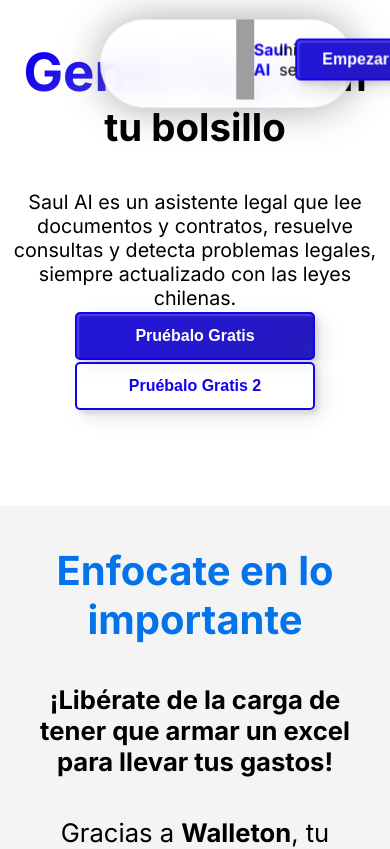
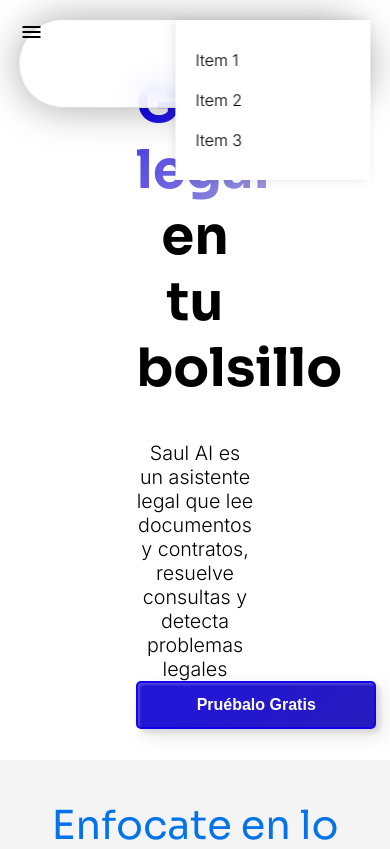
Before and after one commit to martinnss/cheap-flights, a React (Create React App) app in the folder frontend/: page / in a window 390 px wide. Shown: the top 849 px of the page. Built offline with nearby package versions, Linux system fonts and the light colour scheme; grey boxes are pictures that could not be loaded.

Commit message:
working on header bar responsivnes

```diff
--- a/frontend/public/index.html
+++ b/frontend/public/index.html
@@ -28,6 +28,7 @@
     <script async defer src="https://apis.google.com/js/api.js" onload="gapiLoaded()"></script>
     <script async defer src="https://accounts.google.com/gsi/client" onload="gisLoaded()"></script>
 
+
     <script>
       // Function to handle Google APIs library loaded
       function gapiLoaded() {
@@ -41,6 +42,7 @@
         // Add your code to use the Google Sign-In library here
       }
     </script>
+    <link rel="stylesheet" href="https://fonts.googleapis.com/css2?family=Material+Symbols+Outlined:opsz,wght,FILL,GRAD@24,400,0,0" />
   </head>
   <body>
     <noscript>You need to enable JavaScript to run this app.</noscript>
--- /dev/null
+++ b/frontend/src/Containers/HamburgerMenu.jsx
@@ -0,0 +1,55 @@
+import React, { useState } from 'react';
+import styled from 'styled-components';
+
+const HamburgerIcon = styled.div`
+  cursor: pointer;
+`;
+
+const MenuContainer = styled.div`
+  position: fixed;
+  top: ${props => (props.isOpen ? '100vh' : '0')}; /* Controla la posición desde arriba */
+  right: 0;
+  height: auto;
+  width: 50vw;
+  background-color: #ffffff;
+  box-shadow: -2px 0px 10px rgba(0, 0, 0, 0.1); /* Opcional: Agrega sombra */
+  transition: top 0.3s ease-in-out; /* Aplica transición en la propiedad 'top' */
+`;
+
+const MenuList = styled.ul`
+  list-style-type: none;
+  padding: 20px;
+`;
+
+const MenuItem = styled.li`
+  padding: 10px 0;
+  cursor: pointer;
+  &:hover {
+    font-weight: bold;
+  }
+`;
+
+const HamburgerMenu = () => {
+  const [isOpen, setIsOpen] = useState(false);
+
+  const toggleMenu = () => {
+    setIsOpen(!isOpen);
+  };
+
+  return (
+    <>
+      <HamburgerIcon onClick={toggleMenu}>
+      <span class="material-symbols-outlined">menu</span>
+      </HamburgerIcon>
+      <MenuContainer isOpen={isOpen}>
+        <MenuList>
+          <MenuItem>Item 1</MenuItem>
+          <MenuItem>Item 2</MenuItem>
+          <MenuItem>Item 3</MenuItem>
+        </MenuList>
+      </MenuContainer>
+    </>
+  );
+};
+
+export default HamburgerMenu;
--- a/frontend/src/Containers/HeaderBar.jsx
+++ b/frontend/src/Containers/HeaderBar.jsx
@@ -3,11 +3,13 @@
 import styled from 'styled-components';
 
 import PrimaryButton from '../Components/PrimaryButton';
+import HamburgerMenu from '../Containers/HamburgerMenu';
+
 
 
 const HeaderDiv = styled.div`
   position: fixed;
-  height: 8rem;
+  height: 7rem;
   width: 100vw;
   z-index: 10000;
 `;
@@ -20,21 +22,30 @@
   transform: translate(-50%, -50%); /* Centra el div exactamente */
   position: fixed;
   top: 4rem;
-  margin-left: 2rem;
-  margin-right: 2rem;
-  width: 65vw;
+  width: 70rem;
   height: 5.5rem;
   z-index: 10000;
   border-radius: 5rem;
   background-color: rgba(255, 255, 255, 0.85);
   backdrop-filter: blur(15px);
+
+
+  @media only screen and (max-width: 1200px) {
+    width: 90vw;
+  }
+
 `;
 
 const HeaderContainer = styled.div`
   display: flex;
+  height: 100%;
   align-items: center;
   justify-content: space-between;
-  margin: 0px 145px;
+  margin: 0px 1rem;
+
+  @media only screen and (max-width: 820px) {
+    display: none;
+  }
 `;
 
 const LogoContainer = styled.div`
@@ -42,6 +53,10 @@
   justify-content: center;
   align-items: center;
   margin-bottom: 0px;
+
+  & > p:first-of-type {
+    margin-left: 2rem;
+  }
 `;
 
 const LogoImg = styled.img`
@@ -52,18 +67,20 @@
 const LogoText = styled.h1`
   color: var(--blue);
   margin-bottom: 0px;
+  font-size: 2rem;
 `;
 
 const LoginContainer = styled.div`
-  width: 20%;
+  width: 30%;
   display: flex;
   align-items: center;
+  justify-content:space-around ;
+
+  @media only screen and (max-width: 1200px) {
+    width: 40%;
+  }
 `;
 
-const LoginText = styled.p`
-  width: 75%;
-  margin-right: 1rem;
-`;
 
 
 
@@ -79,17 +96,21 @@
 
   return (
     <HeaderDiv >
-          <Header>
+    <Header>
       <HeaderContainer>
         <LogoContainer>
           <LogoImg src="https://firebasestorage.googleapis.com/v0/b/saving-expenses-tracker.appspot.com/o/logos%2Foutput-onlinepngtools%20(1).png?alt=media&token=3cc14b4a-0b1f-4fd8-8bd1-b54a2861b3ef" alt="walleton logo, a pig" />
           <LogoText>Saul AI</LogoText>
+          <p>Como Funciona</p>
         </LogoContainer>
         <LoginContainer>
-          <LoginText onClick={navigateToLogin}>Iniciar sesión</LoginText>
-          <PrimaryButton onClick={navigateToSignup} text="Empezar"/>
+          <PrimaryButton onClick={navigateToLogin} text="Iniciar sesión" mode="light" ></PrimaryButton>
+          <PrimaryButton onClick={navigateToSignup} text="Empezar" />
         </LoginContainer>
       </HeaderContainer>
+
+      <HamburgerMenu />
+
     </Header>
     </HeaderDiv>
   );
--- a/frontend/src/Pages/Home.jsx
+++ b/frontend/src/Pages/Home.jsx
@@ -4,6 +4,7 @@
 
 import PrimaryButton from '../Components/PrimaryButton';
 import HeaderBar from '../Containers/HeaderBar';
+
 import DarkContainerBackground from '../Components/DarkBackground';
 import ClearBackground from '../Components/ClearBackground';
 import CardGlowing from '../Containers/CardGlowing';
@@ -29,9 +30,8 @@
         <section id="main-section">
             <div className="main-section-text">
                 <h1><span>Genio legal</span> en tu bolsillo </h1>
-                <p className ="main-p">Saul AI es un asistente legal que lee documentos y contratos, resuelve consultas y detecta problemas legales, siempre actualizado con las leyes chilenas.</p>
+                <p className ="main-p">Saul AI es un asistente legal que lee documentos y contratos, resuelve consultas y detecta problemas legales</p>
                 <PrimaryButton onClick={navigateToSignup} text="Pruébalo Gratis" height="3rem" width="15rem" />
-                <PrimaryButton onClick={navigateToSignup} text="Pruébalo Gratis 2" height="3rem" width="15rem" mode="light" />
             </div>
         </section>
 
--- a/frontend/src/Pages/Tracker.jsx
+++ b/frontend/src/Pages/Tracker.jsx
@@ -33,6 +33,7 @@
       <div className='menu-sidebar'>
         < TrackerSidebar className="sidebar-web" setActiveLinkCallback={setActiveLink} />
       </div>
+
       <div className='mobile-header'>
         <div className="header headerlogin">
               <div className="logo" id='logo'>
@@ -45,6 +46,7 @@
         </div>
         {mobileSidebar && < TrackerSidebar className="sidebar-mobile" setActiveLinkCallback={setActiveLink}/>}
       </div>
+
       <div className='tracker-pages'>
         {activeLink === 'FileUpload' && <FileUpload  openPopup={openPopup} className="tracker-page"/>}
         {activeLink === 'ExpenseHistory' && <ExpenseHistory className="tracker-page" />}
--- a/frontend/src/Styles/App.css
+++ b/frontend/src/Styles/App.css
@@ -1,9 +1,14 @@
 @import url('https://fonts.googleapis.com/css2?family=DM+Sans:wght@100..1000&family=DM+Serif+Display:ital@0;1&family=Inter:wght@100..900&display=swap');
+@import url('https://fonts.googleapis.com/css2?family=Sora:wght@100..800&display=swap');
 
 body {
     font-family: Inter, sans-serif;
+    font-weight: 300;
 }
-
+h1, h2, h3, h4, h5, h6{
+  font-family: Sora;
+  font-weight: bold;
+}
 :root{
   --blue:#1202ed
 }
@@ -13,6 +18,7 @@
   padding: 0;
   border: 0;
   font-size: 100%;
+  box-sizing: border-box;
 }
 h1{
   font-weight: 700;
--- a/frontend/src/Styles/home.css
+++ b/frontend/src/Styles/home.css
@@ -48,7 +48,7 @@
   justify-content: center;
   align-items: center;
   text-align: center;
-  height: 60vh;
+  height: 90vh;
 }
   #main-section {
     display: flex;
@@ -151,57 +151,6 @@
 
 
 @media only screen and (max-width: 820px) {
-  .header{
-    margin: 0px;
-    padding-top: 1rem;
-    padding-bottom: 1rem;
-    margin-left: 1rem;
-    margin-right: 1rem;
-    width: 100%;
-    justify-content:space-around;
-  }
-  .login {
-    width: 10rem;
-    display: flex;
-  }
-  .login > p {
-    width: 35%;
-    margin-right: 1rem;
-  }
-  .login > button {
-    width: 60%;
-    margin-right: 1rem;
-  }
-  .logo > img{
-    display: none;
-  }
-  #main-section {
-    flex-direction: column;
-    align-items: center;
-    justify-content: space-between;
-    margin: 0rem;
-}
-#main-section > img {
-  margin-top: 0rem;
-  margin-left: 0rem;
-  height: 18rem;
-  width: 18rem;
-}
 
-#users > button{
-  width: 50%;
-}
-
-.main-section-text{
-    width: 100%;
-    font-size: 2rem;
-}
-.main-section-text> h1 {
-  font-size: 2.4rem;
-}
-
-img {
-    width: 50%; /* Adjust the width as needed */
-}
 
 }
```
